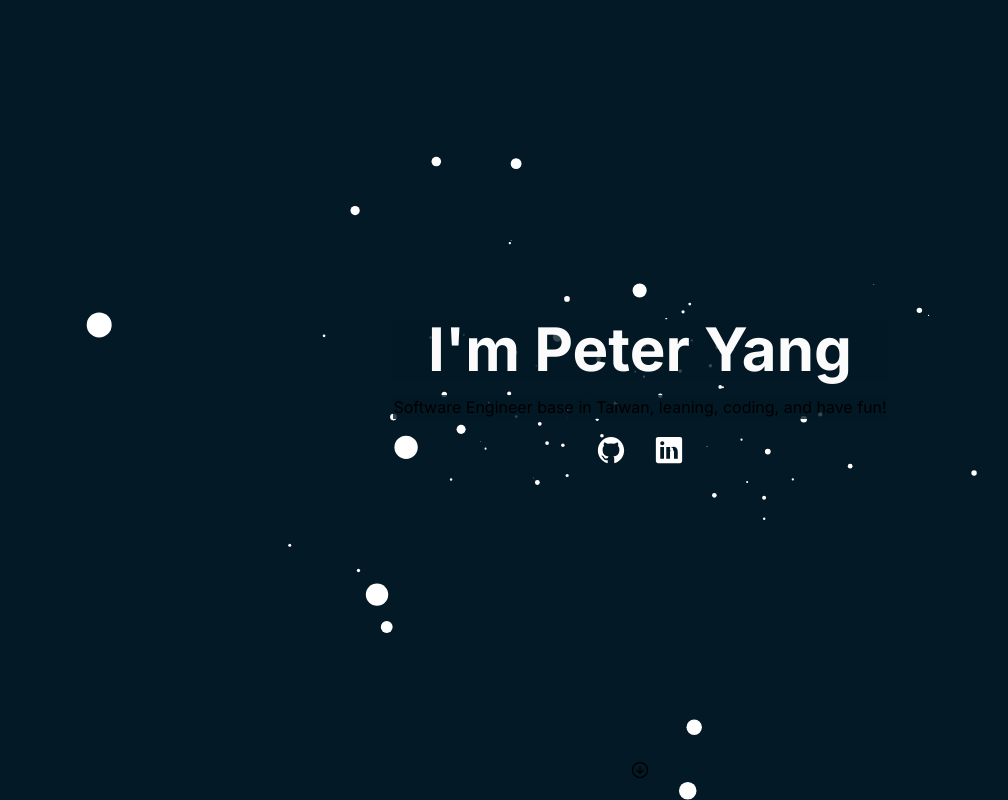
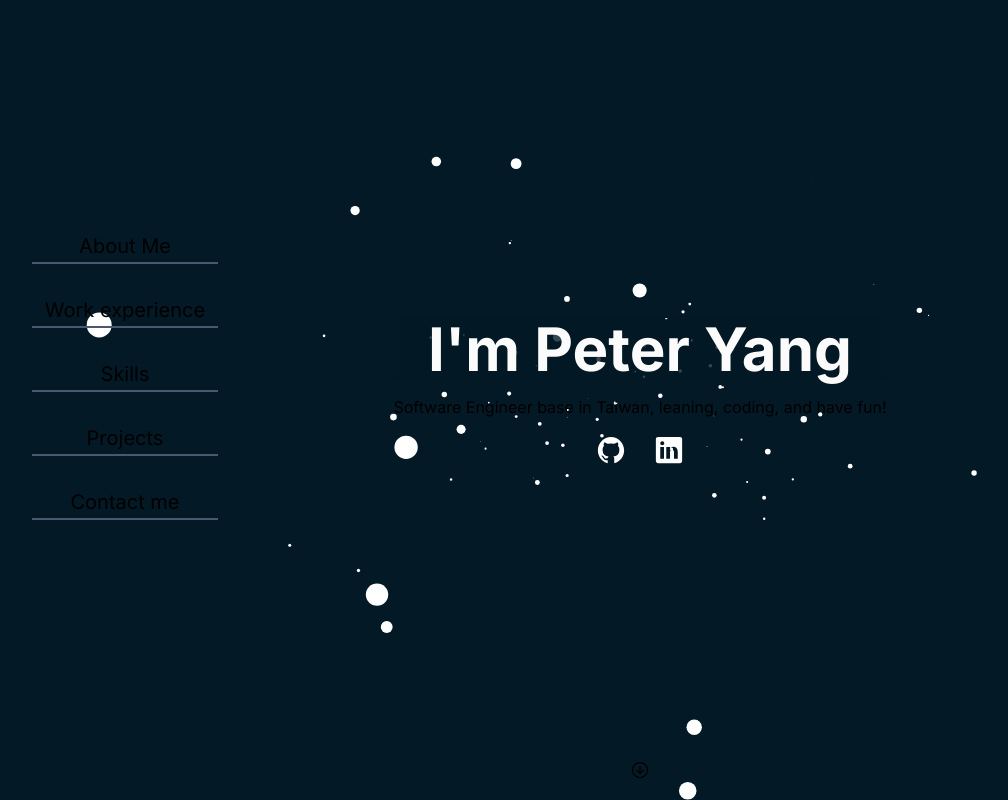
Before and after one commit to PeterMyrobot/PeterMyrobot.github.io, a Next.js app: page / in a window 1280 px wide. Shown: the whole page, without its empty margins (0-1008 px from the left). Built offline with nearby package versions, Linux system fonts and the light colour scheme.

Commit message:
added menu option

```diff
--- /dev/null
+++ b/src/app/components/MenuContentContainer.tsx
@@ -0,0 +1,15 @@
+import React from 'react';
+
+type TMenuContentContainer = {
+  content: React.ReactElement;
+};
+
+function MenuContentContainer({ content }: TMenuContentContainer) {
+  return (
+    <div className="absolute animate-fill1 rounded-xl border-2 border-c2 p-4 bg-bluedark/[.8] right-[-30px]">
+      {content}
+    </div>
+  );
+}
+
+export default MenuContentContainer;
--- /dev/null
+++ b/src/app/components/MenuOption.tsx
@@ -0,0 +1,24 @@
+import React from 'react';
+
+type TMenuOptionProps = {
+  optionLabel: string;
+  onClick: (option: string) => void;
+};
+
+function MenuOption({ optionLabel, onClick }: TMenuOptionProps) {
+  const menuOptionStyle =
+    'text-center h-8 m-8 text-xl cursor-pointer border-b-2 border-solid border-c1';
+
+  return (
+    <div
+      className="relative"
+      onClick={() => {
+        onClick(optionLabel);
+      }}
+    >
+      <div className={menuOptionStyle}>{optionLabel}</div>
+    </div>
+  );
+}
+
+export default MenuOption;
--- a/src/app/components/StarCanvas.tsx
+++ b/src/app/components/StarCanvas.tsx
@@ -1,5 +1,4 @@
-'use client';
-import { useCallback, useEffect, useRef } from 'react';
+import { useEffect, useRef, useState } from 'react';
 
 const EYES_TO_SCREEN = 50;
 const FLY_SPEED = 0.02;
@@ -94,11 +93,11 @@ function StarCanvas() {
     drawStars();
   };
 
-  const tick = useCallback((time: number) => {
+  const tick = (time: number) => {
     if (!canvasRef) return;
     renderFrame(time);
     requestIdRef.current = requestAnimationFrame(tick);
-  }, []);
+  };
 
   useEffect(() => {
     handleResize();
@@ -112,7 +111,7 @@ function StarCanvas() {
     return () => {
       cancelAnimationFrame(requestIdRef.current);
     };
-  }, [tick]);
+  }, []);
   return <canvas className="absolute w-full h-screen" ref={canvasRef} />;
 }
 
--- a/src/app/page.tsx
+++ b/src/app/page.tsx
@@ -1,25 +1,39 @@
 'use client';
-import Image from 'next/image';
 
 import StarCanvas from './components/StarCanvas';
 import useTypewriter from '@/hooks/useTypeWriter';
 import { IoArrowDownCircleOutline, IoLogoGithub, IoLogoLinkedin } from 'react-icons/io5';
-import Me from '../../public/images/me.jpg';
 import Skills from './components/Skills';
+import MenuOption from './components/MenuOption';
 
 export default function Home() {
-  const typingTitle = useTypewriter("I'm Peter Yang", 100);
+  const { displayText, playEnd } = useTypewriter("I'm Peter Yang", 100);
+
+  const menuContainerStyle = `absolute w-[250px] top-1/4 overflow-hidden animate-menuOpen  ${
+    playEnd ? 'block' : 'hidden'
+  }`;
+
+  const handleMenuClick = (option: string) => {
+    console.log(option);
+  };
+
+  const menuOption = ['About Me', 'Work experience', 'Skills', 'Projects', 'Contact me'];
 
   return (
-    <div className="relative flex flex-col bg-black justify-center h-screen items-center ">
+    <div className="relative flex flex-col bg-black justify-center h-screen items-center  ">
       <StarCanvas />
-      <div className="w-full z-10 overflow-scroll no-scrollbar">
-        <div className="h-screen flex  flex-col justify-center items-center  ">
+      <div className="w-full z-10 overflow-scroll no-scrollbar relative ">
+        <div className={menuContainerStyle}>
+          {menuOption.map((option) => {
+            return <MenuOption key={option} optionLabel={option} onClick={handleMenuClick} />;
+          })}
+        </div>
+        <div className="h-screen flex  flex-col justify-center items-center">
           <div>
             <h1 className="text-2xl sm:text-4xl md:text-6xl text-c2 text-center font-bold bg-bluedark/[.8]">
-              {typingTitle}
+              {displayText}
             </h1>
-            <p className="text-white text-sm sm:text-base mt-4 text-center bg-bluedark/[.8]">
+            <p className="text-white text-sm sm:text-base mt-4 text-center">
               Software Engineer base in Taiwan, leaning, coding, and have fun!
             </p>
           </div>
@@ -35,8 +49,8 @@ export default function Home() {
             <IoArrowDownCircleOutline size={20} />
           </div>
         </div>
-        <div className=" m-10 flex justify-around ">
-          <div className="rounded-xl border-2 border-c2 p-4 bg-bluedark/[.8] w-3/5 ">
+        <div className=" m-10 flex justify-around relative ">
+          <div className="animate-fill1 rounded-xl border-2 border-c2 p-4 bg-bluedark/[.8] w-3/5 ">
             <p className="text-xl sm:text-2xl font-medium text-c2 border-l-2 border-c4 pl-4 mb-2">
               About Me
             </p>
--- a/src/hooks/useTypeWriter.ts
+++ b/src/hooks/useTypeWriter.ts
@@ -3,6 +3,7 @@ import { useState, useEffect } from 'react';
 
 const useTypewriter = (text: string, speed = 50) => {
   const [displayText, setDisplayText] = useState('');
+  const [playEnd, setPlayEnd] = useState(false);
 
   useEffect(() => {
     let i = 0;
@@ -11,6 +12,7 @@ const useTypewriter = (text: string, speed = 50) => {
         setDisplayText(() => text.slice(0, i));
         i++;
       } else {
+        setPlayEnd(true);
         clearInterval(typingInterval);
       }
     }, speed);
@@ -20,7 +22,7 @@ const useTypewriter = (text: string, speed = 50) => {
     };
   }, [text, speed]);
 
-  return displayText;
+  return { displayText, playEnd };
 };
 
 export default useTypewriter;
--- a/tailwind.config.ts
+++ b/tailwind.config.ts
@@ -22,10 +22,20 @@ const config: Config = {
     },
     animation: {
       'x-scrolling': 'slider 40s linear infinite',
+      fill1: 'fill1 2s linear',
+      menuOpen: 'menu 5s linear',
     },
     keyframes: {
       slider: {
         '100%': { transform: 'translateX(calc(-150px * 17))' },
+      },
+      menu: {
+        '0%': { height: '0%' },
+        '100%': { height: '100%' },
+      },
+      fill1: {
+        '0%': { transform: 'scaleY(0)' },
+        '100%': { transform: 'scaleY(1)' },
       },
     },
   },
```
